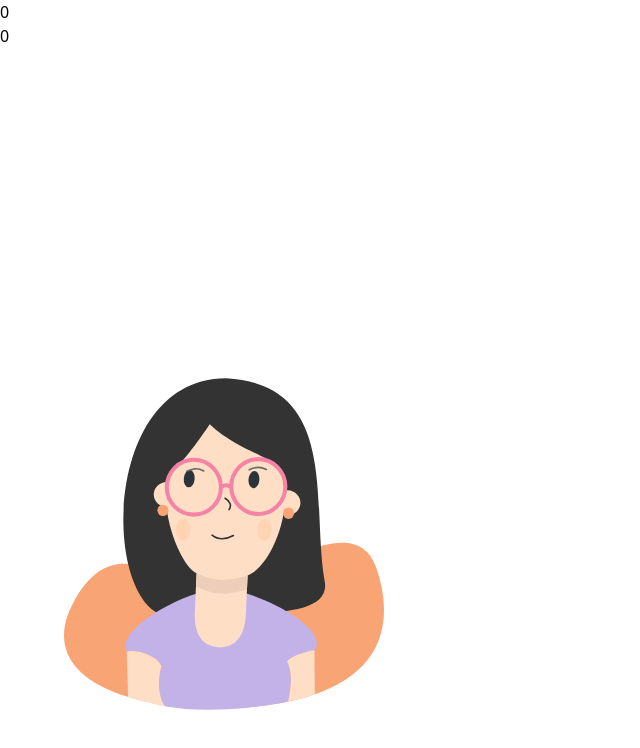
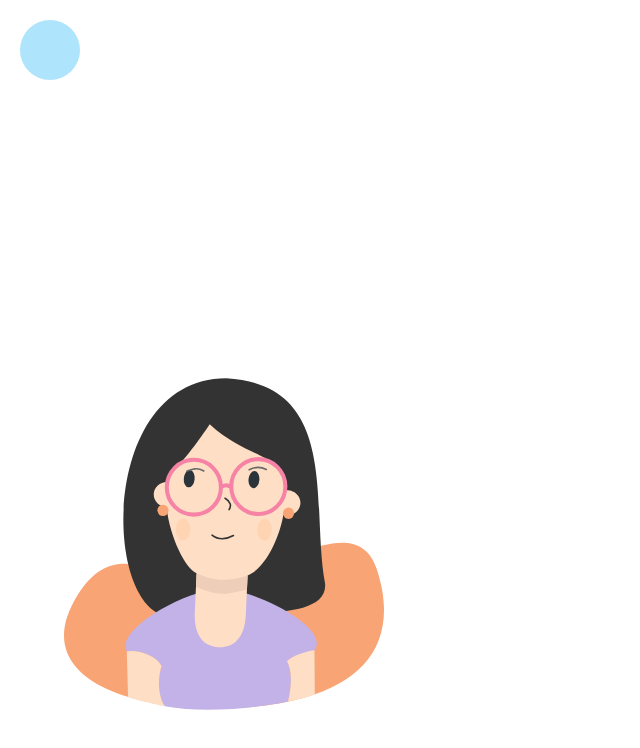
Before and after one commit to questworthy/scratch-whiz, a SvelteKit app: page / in a window 1280 px wide. Shown: the top 748 px of the page, without its empty margins (0-640 px from the left). Built offline with nearby package versions, Linux system fonts and the light colour scheme.

Commit message:
adds custom cursor

```diff
--- a/src/lib/components/Avataar.svelte
+++ b/src/lib/components/Avataar.svelte
@@ -28,8 +28,10 @@
 	}}
 />
 
+<!--
 <p>{cursor.x}</p>
 <p>{cursor.y}</p>
+-->
 
 <button class="w-80 h-96 absolute left-16 bottom-16">
 	<svg
--- a/src/routes/+layout.svelte
+++ b/src/routes/+layout.svelte
@@ -1,6 +1,35 @@
 <script>
 	import '../app.css';
 	import '@fontsource/comic-neue'; // 400
+
+	import { spring } from 'svelte/motion';
+
+	let coords = spring(
+		{ x: 50, y: 50 },
+		{
+			stiffness: 0.1,
+			damping: 0.9
+		}
+	);
+
+	let size = spring(30);
 </script>
 
+<svelte:window
+	on:mousemove={(e) => {
+		coords.set({ x: e.clientX, y: e.clientY });
+	}}
+	on:mousedown={() => size.set(50)}
+	on:mouseup={() => size.set(30)}
+/>
+
+<svg class="absolute opacity-40 z-50" role="presentation" height="100%" width="100%">
+	<circle
+		class="fill-sky-400 active:fill-red-400 transition-colors duration-100 delay-100"
+		cx={$coords.x}
+		cy={$coords.y}
+		r={$size}
+	/>
+</svg>
+
 <slot />
```
